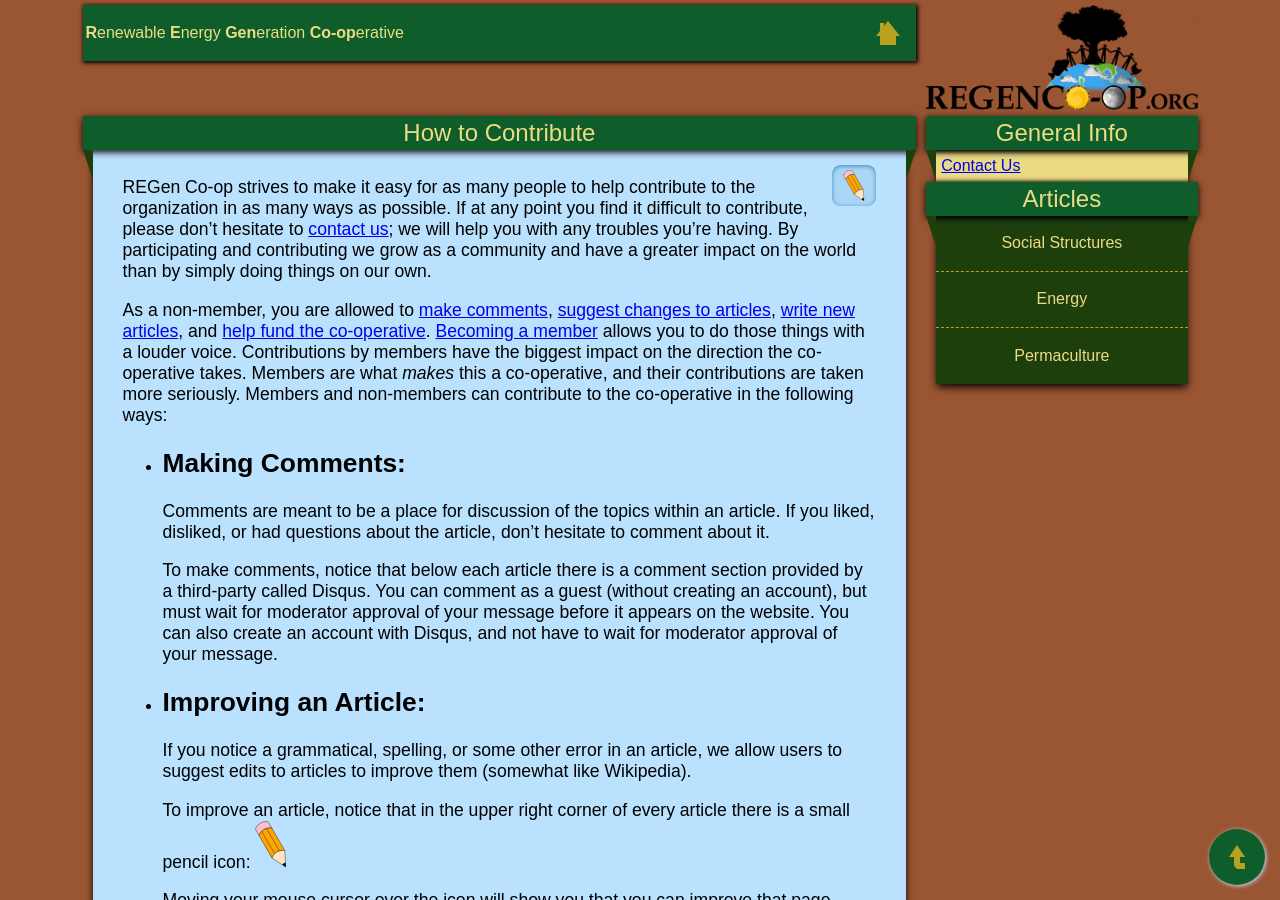
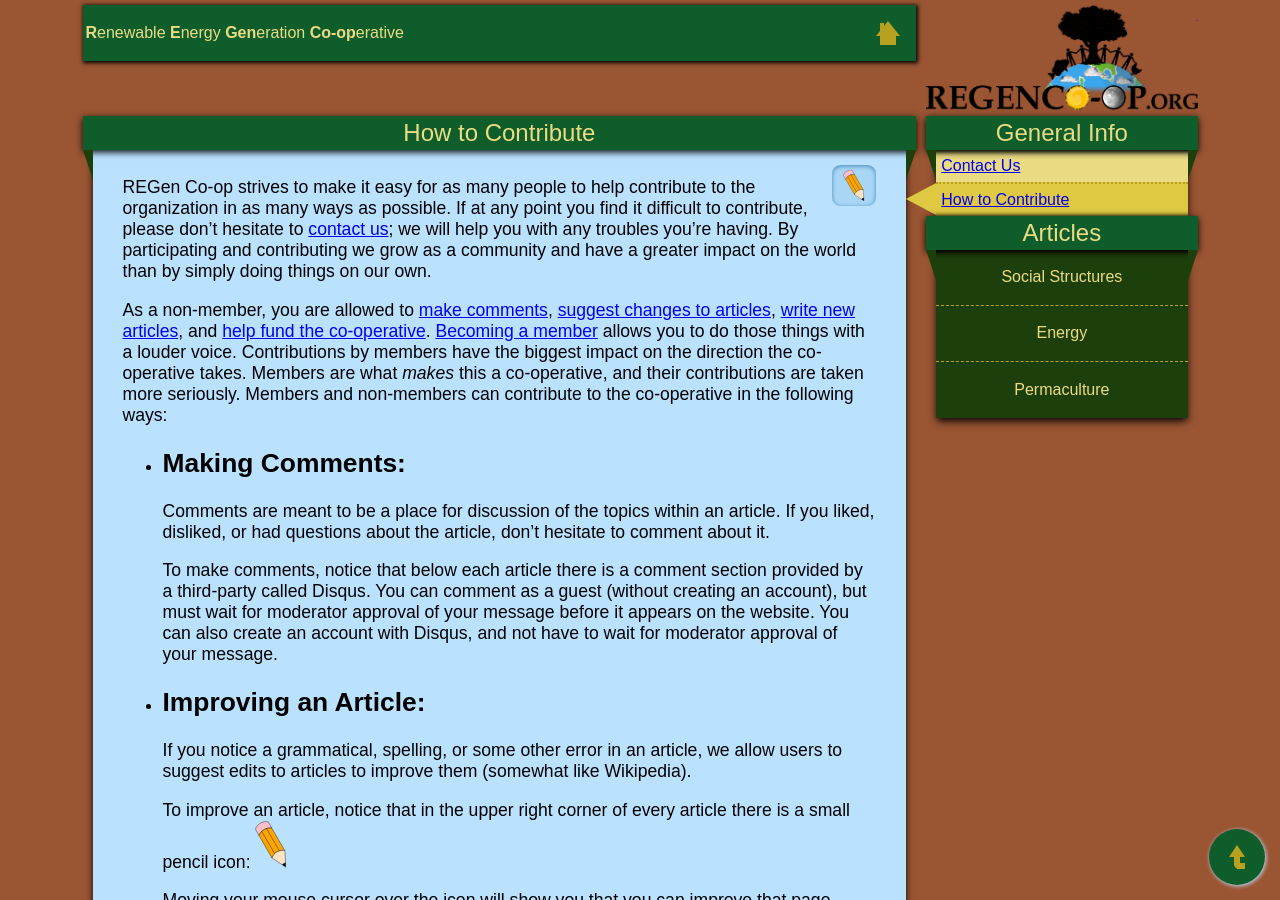
Before and after one commit to joshhennen/RegenCo-op, a Jekyll site: the page built from docs/_info/contribute.md, in a window 1280 px wide and 900 px high. Built offline with Jekyll 4.4.1, drawn with Linux system fonts in a browser that asks for light colours.

Commit message:
Create how to contribute page

```diff
--- a/docs/_includes/sidebar.html
+++ b/docs/_includes/sidebar.html
@@ -11,6 +11,8 @@
                 <ul class="links">
                     {% assign contact_url = "/info/contact" %}
                     <a href="{{ contact_url }}" class="{% if contact_url == page.url %}current{% endif %}"><li>Contact Us</li></a>
+                    {% assign contribute_url = "/info/How-to-Contribute" %}
+                    <a href="{{ contribute_url }}" class="{% if contribute_url == page.url %}current{% endif %}"><li>How to Contribute</li></a>
                 </ul>
             </div>
         </div>
--- a/docs/_info/contribute.md
+++ b/docs/_info/contribute.md
@@ -8,7 +8,7 @@
 
 REGen Co-op strives to make it easy for as many people to help contribute to the organization in as many ways as possible. If at any point you find it difficult to contribute, please don't hesitate to [contact us](/info/contact); we will help you with any troubles you're having. By participating and contributing we grow as a community and have a greater impact on the world than by simply doing things on our own.
 
-As a non-member, you are allowed to [make comments](#todo), [suggest changes to articles](#todo), [write new articles](#todo), and [help fund the co-operative](#todo). [Becoming a member](#todo) allows you to do those things with a louder voice. Contributions by members have the biggest impact on the direction the co-operative takes. Members are what _makes_ this a co-operative, and their contributions are taken more seriously. Members and non-members can contribute to the co-operative in the following ways:
+As a non-member, you are allowed to [make comments](#making-comments), [suggest changes to articles](#improving-an-article), [write new articles](#writing-a-new-article), and [help fund the co-operative](#funding-the-co-operative). [Becoming a member](#todo) allows you to do those things with a louder voice. Contributions by members have the biggest impact on the direction the co-operative takes. Members are what _makes_ this a co-operative, and their contributions are taken more seriously. Members and non-members can contribute to the co-operative in the following ways:
 
 - ## Making Comments:
 
```
